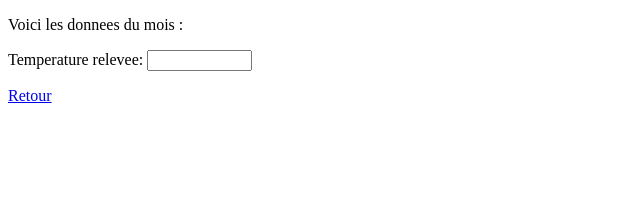
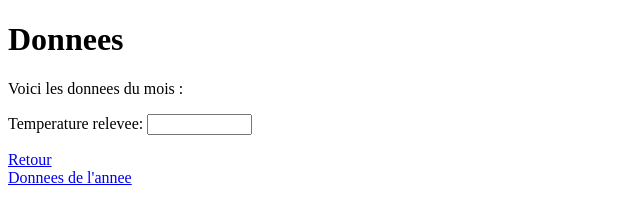
Before and after one commit to cegepmatane/projet-capture-2019-UnkoRyuu, an Electron app: page electron/DonneesMois.html in a window 800 px wide. Shown: the whole page, without its empty margins (0-640 px from the left). Drawn offline with Linux system fonts and the light colour scheme.

Commit message:
modification

```diff
--- a/electron/DonneesMois.html
+++ b/electron/DonneesMois.html
@@ -5,6 +5,8 @@
     <title>Donnees du mois</title>
 </head>
 <body>
+<h1>Donnees</h1>
+
       <p>Voici les donnees du mois : </p>
 
       <label for="temperature">Temperature relevee:</label>
@@ -16,5 +18,6 @@
 
 
       <a href="DonneesJours.html">Retour</a></br>
+      <a href="DonneesAnnees.html">Donnees de l'annee</a></br>
 </body>
 </html>
```
